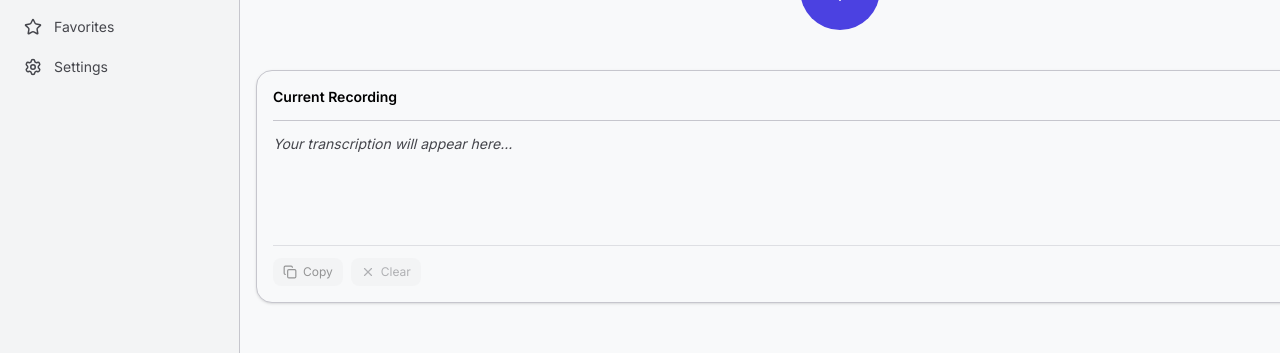
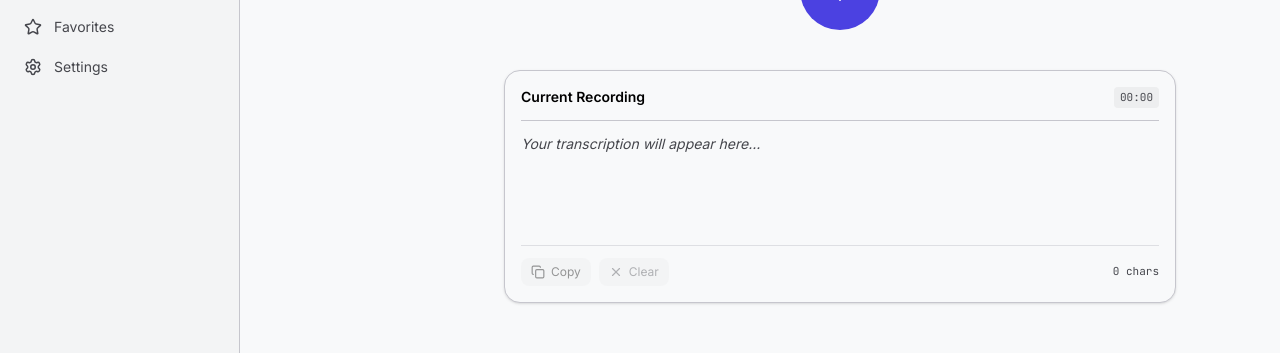
Before and after one commit to Nashiol/Echo, a Next.js app: page /dashboard in a window 1280 px wide. Shown: the part 156-509 px from the top of the page. Built offline with nearby package versions, Linux system fonts and the light colour scheme; no server answers.

Commit message:
Reduced he current recording card size.

```diff
--- a/app/dashboard/page.tsx
+++ b/app/dashboard/page.tsx
@@ -121,7 +121,7 @@ export default function DashboardPage() {
         )}
       </section>
 
-      <section className="bg-surface border border-outline-variant rounded-2xl p-4 flex flex-col gap-3 transition-colors hover:border-secondary shadow-sm">
+      <section className="max-w-2xl mx-auto w-full bg-surface border border-outline-variant rounded-2xl p-4 flex flex-col gap-3 transition-colors hover:border-secondary shadow-sm">
         <div className="flex justify-between items-center border-b border-outline-variant pb-3">
           <div className="flex items-center gap-2">
             {micState === "listening" && (
```
